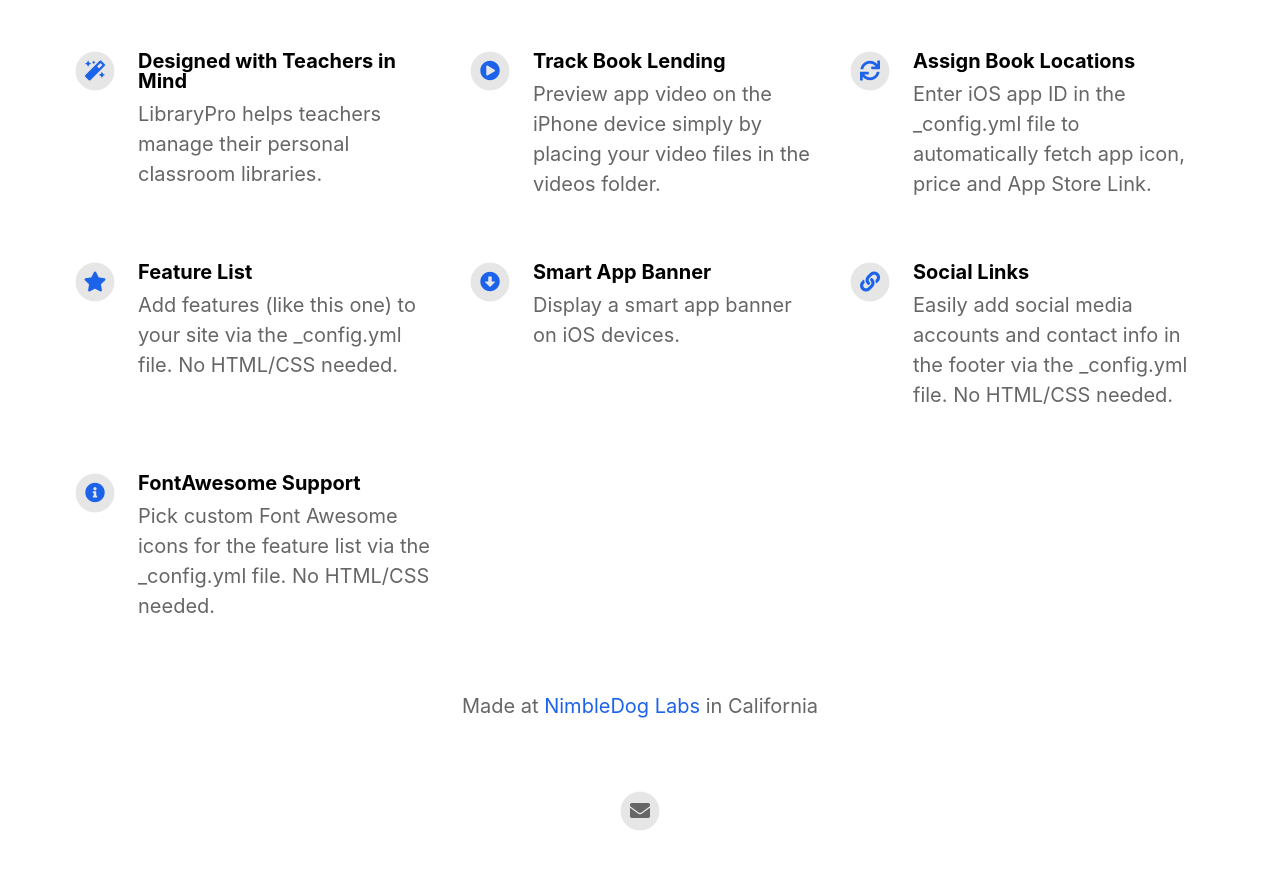
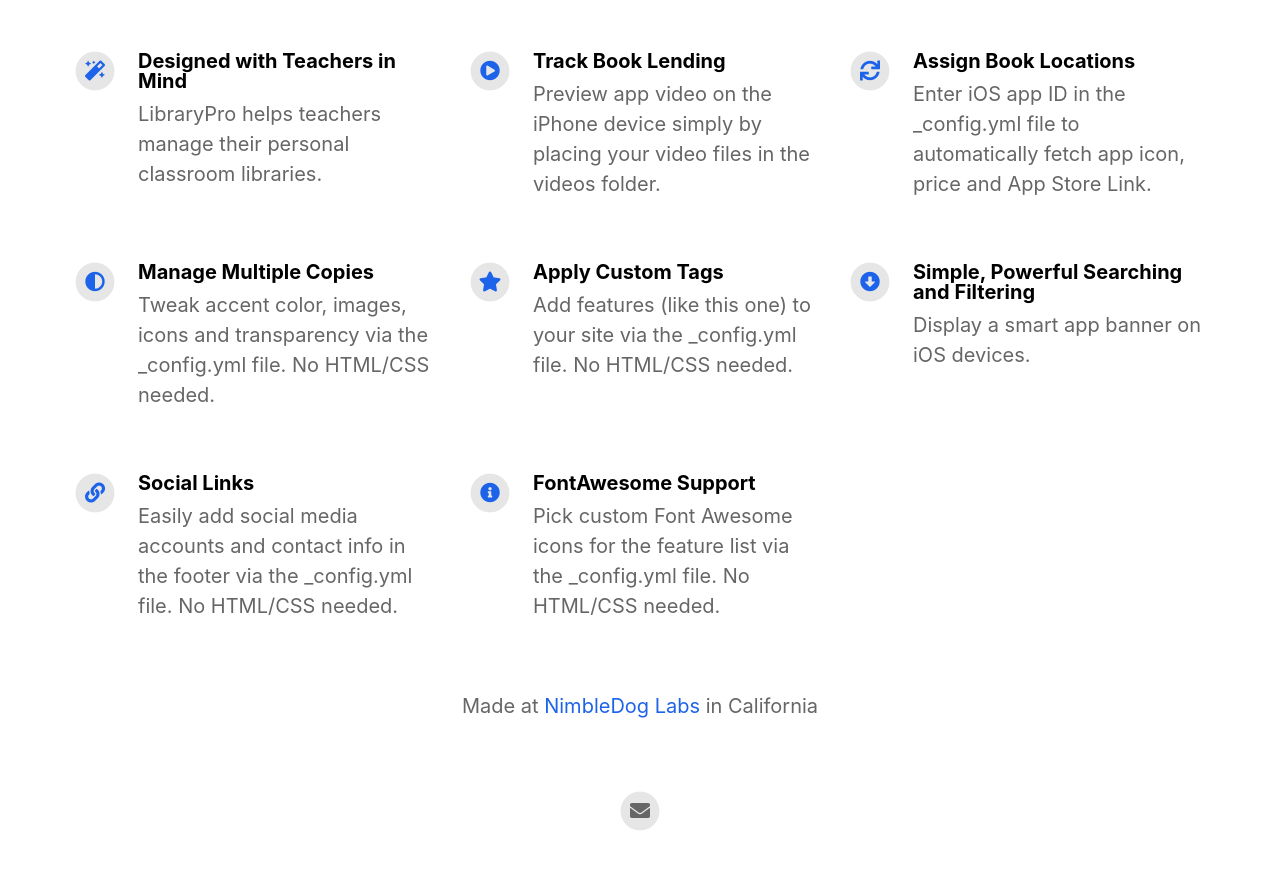
Before and after one commit to nimbledog/librarypro-site, a Jekyll site: the page built from index.html, in a window 1280 px wide and 900 px high, scrolled down 1033 px. Shown: the top 869 px of the window. Built offline with Jekyll 4.4.1, drawn with Linux system fonts in a browser that asks for light colours; nearby versions of some CDN libraries.

Commit message:
Update _config.yml

```diff
--- a/_config.yml
+++ b/_config.yml
@@ -43,15 +43,15 @@ features:
     description: Enter iOS app ID in the _config.yml file to automatically fetch app icon, price and App Store Link.
     fontawesome_icon_name: sync
 
-  - title:
+  - title: Manage Multiple Copies
     description: Tweak accent color, images, icons and transparency via the _config.yml file. No HTML/CSS needed.
     fontawesome_icon_name: adjust
 
-  - title: Feature List
+  - title: Apply Custom Tags
     description: Add features (like this one) to your site via the _config.yml file. No HTML/CSS needed.
     fontawesome_icon_name: star
 
-  - title: Smart App Banner
+  - title: Simple, Powerful Searching and Filtering
     description: Display a smart app banner on iOS devices.
     fontawesome_icon_name: arrow-alt-circle-down
 
```
